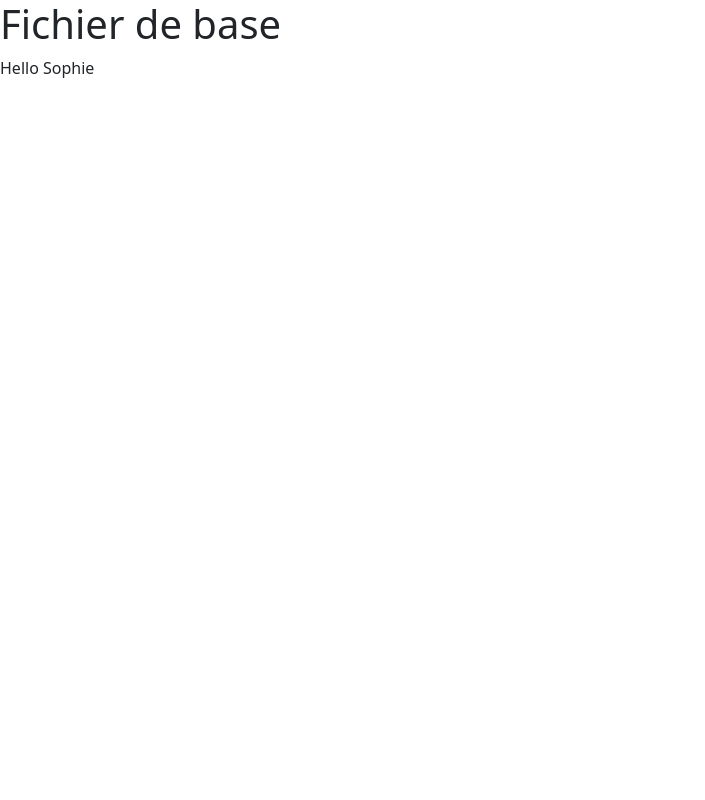
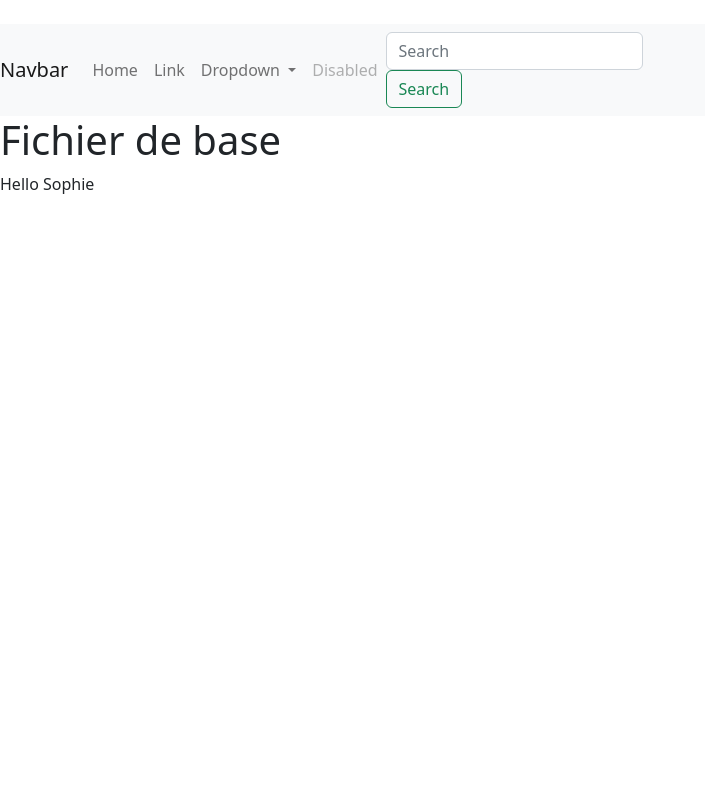
Before and after one commit to Soph1994/001-Sophie-Learning-Django, a Django app: page /blogs/ in a window 1280 px wide. Shown: the whole page, without its empty margins (0-705 px from the left). Run offline with Django 4.2, Linux system fonts and the light colour scheme.

Commit message:
intégrer la navbar

```diff
--- a/templates/base.html
+++ b/templates/base.html
@@ -24,7 +24,8 @@
   </script>
 </head>
 
-<body>
+<body class="d-flex flex-column min-vh-100">
+  {% include 'navbar.html' %}
   <h1>Fichier de base</h1>
   {% block content %}
 
--- /dev/null
+++ b/templates/navbar.html
@@ -0,0 +1,35 @@
+<nav class="navbar navbar-expand-lg navbar-light bg-light">
+  <a class="navbar-brand" href="#">Navbar</a>
+  <button class="navbar-toggler" type="button" data-toggle="collapse" data-target="#navbarSupportedContent" aria-controls="navbarSupportedContent" aria-expanded="false" aria-label="Toggle navigation">
+    <span class="navbar-toggler-icon"></span>
+  </button>
+
+  <div class="collapse navbar-collapse" id="navbarSupportedContent">
+    <ul class="navbar-nav mr-auto">
+      <li class="nav-item active">
+        <a class="nav-link" href="#">Home</a>
+      </li>
+      <li class="nav-item">
+        <a class="nav-link" href="#">Link</a>
+      </li>
+      <li class="nav-item dropdown">
+        <a class="nav-link dropdown-toggle" href="#" id="navbarDropdown" role="button" data-toggle="dropdown" aria-haspopup="true" aria-expanded="false">
+          Dropdown
+        </a>
+        <div class="dropdown-menu" aria-labelledby="navbarDropdown">
+          <a class="dropdown-item" href="#">Action</a>
+          <a class="dropdown-item" href="#">Another action</a>
+          <div class="dropdown-divider"></div>
+          <a class="dropdown-item" href="#">Something else here</a>
+        </div>
+      </li>
+      <li class="nav-item">
+        <a class="nav-link disabled" href="#" tabindex="-1" aria-disabled="true">Disabled</a>
+      </li>
+    </ul>
+    <form class="form-inline my-2 my-lg-0">
+      <input class="form-control mr-sm-2" type="search" placeholder="Search" aria-label="Search">
+      <button class="btn btn-outline-success my-2 my-sm-0" type="submit">Search</button>
+    </form>
+  </div>
+</nav>
```
Also changed, not shown: README.md.
